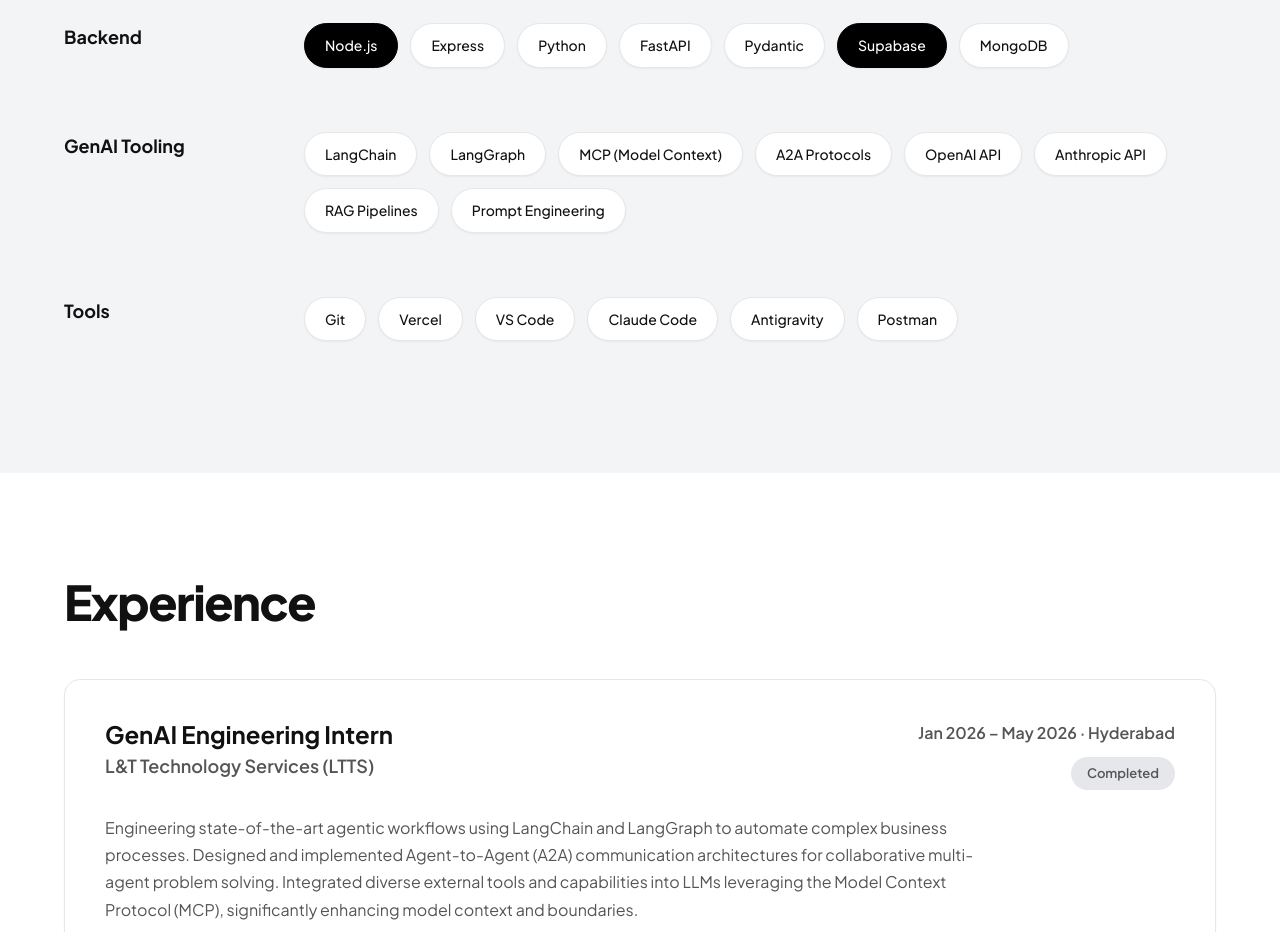
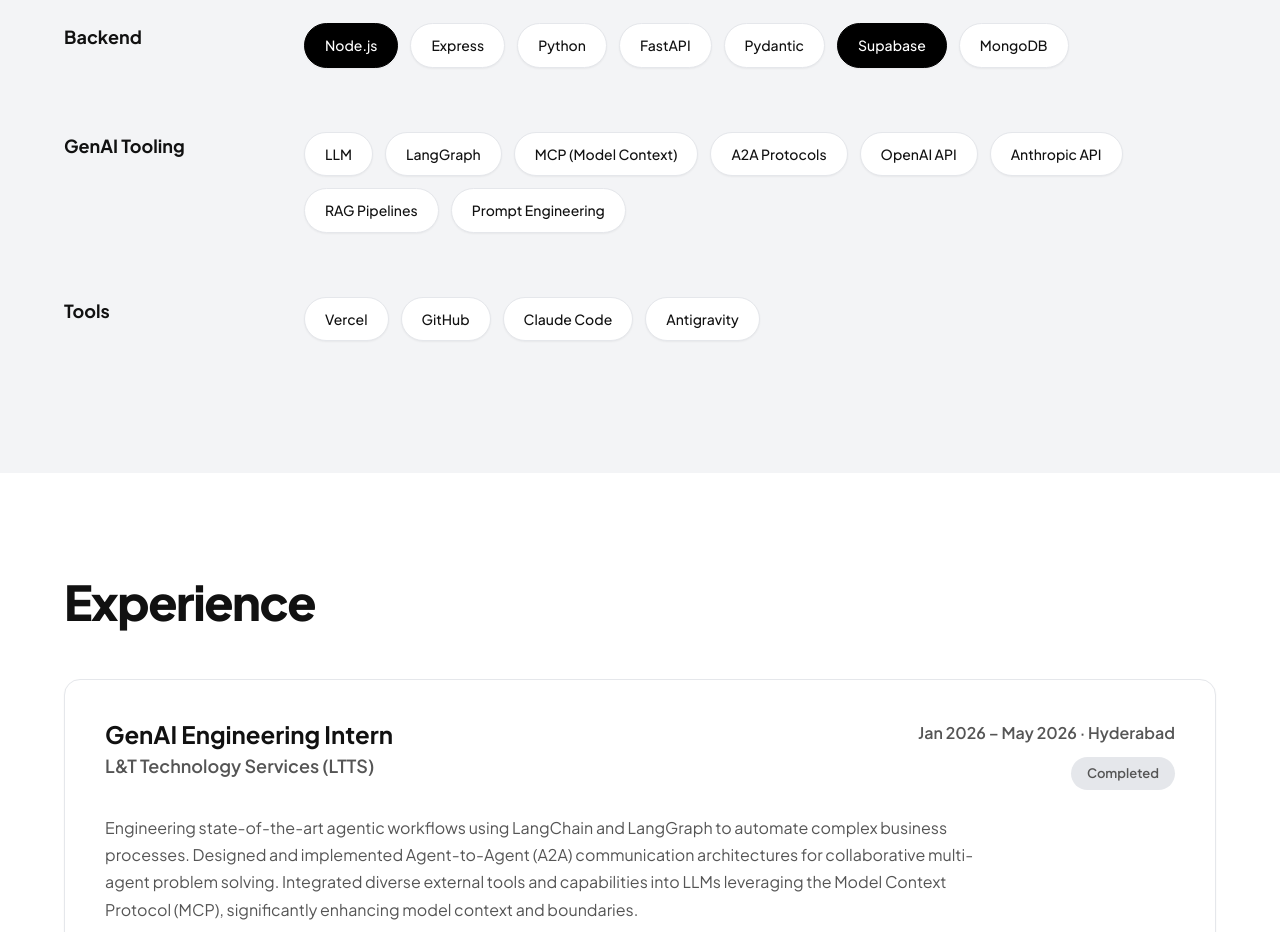
Before and after one commit to Dhamaru/Portfolio, a React (Vite) app: page / in a window 1280 px wide. Shown: the part 2840-3772 px from the top of the page. Built offline with nearby package versions, Linux system fonts and the light colour scheme; a web font is replaced by a local one.

Commit message:
content: update GenAI Tooling and Tools skill lists

```diff
--- a/src/components/AboutSkills.tsx
+++ b/src/components/AboutSkills.tsx
@@ -144,11 +144,11 @@
     },
     {
       label: "GenAI Tooling",
-      skills: ["LangChain", "LangGraph", "MCP (Model Context)", "A2A Protocols", "OpenAI API", "Anthropic API", "RAG Pipelines", "Prompt Engineering"]
+      skills: ["LLM", "LangGraph", "MCP (Model Context)", "A2A Protocols", "OpenAI API", "Anthropic API", "RAG Pipelines", "Prompt Engineering"]
     },
     {
       label: "Tools",
-      skills: ["Git", "Vercel", "VS Code", "Claude Code", "Antigravity", "Postman"]
+      skills: ["Vercel", "GitHub", "Claude Code", "Antigravity"]
     }
   ];
 
```
